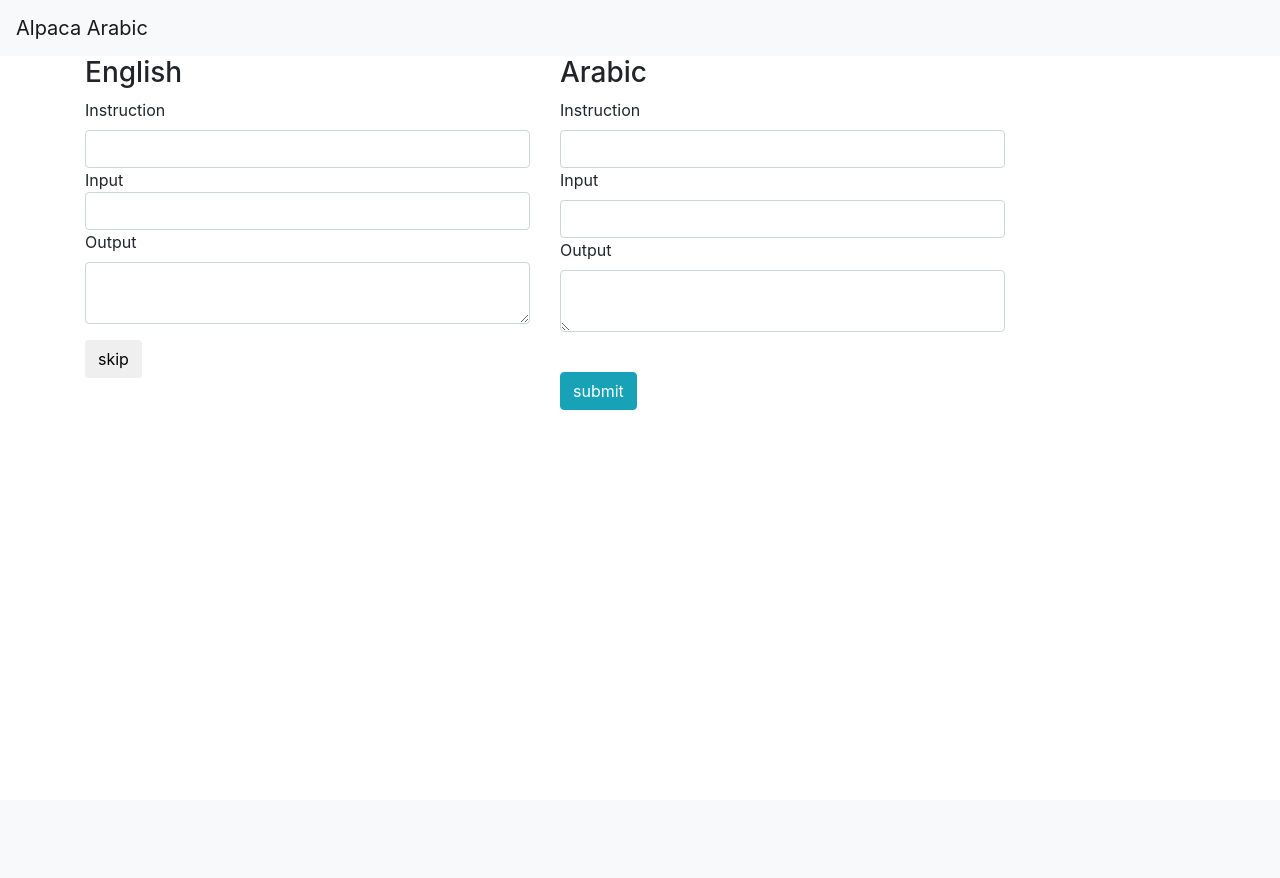
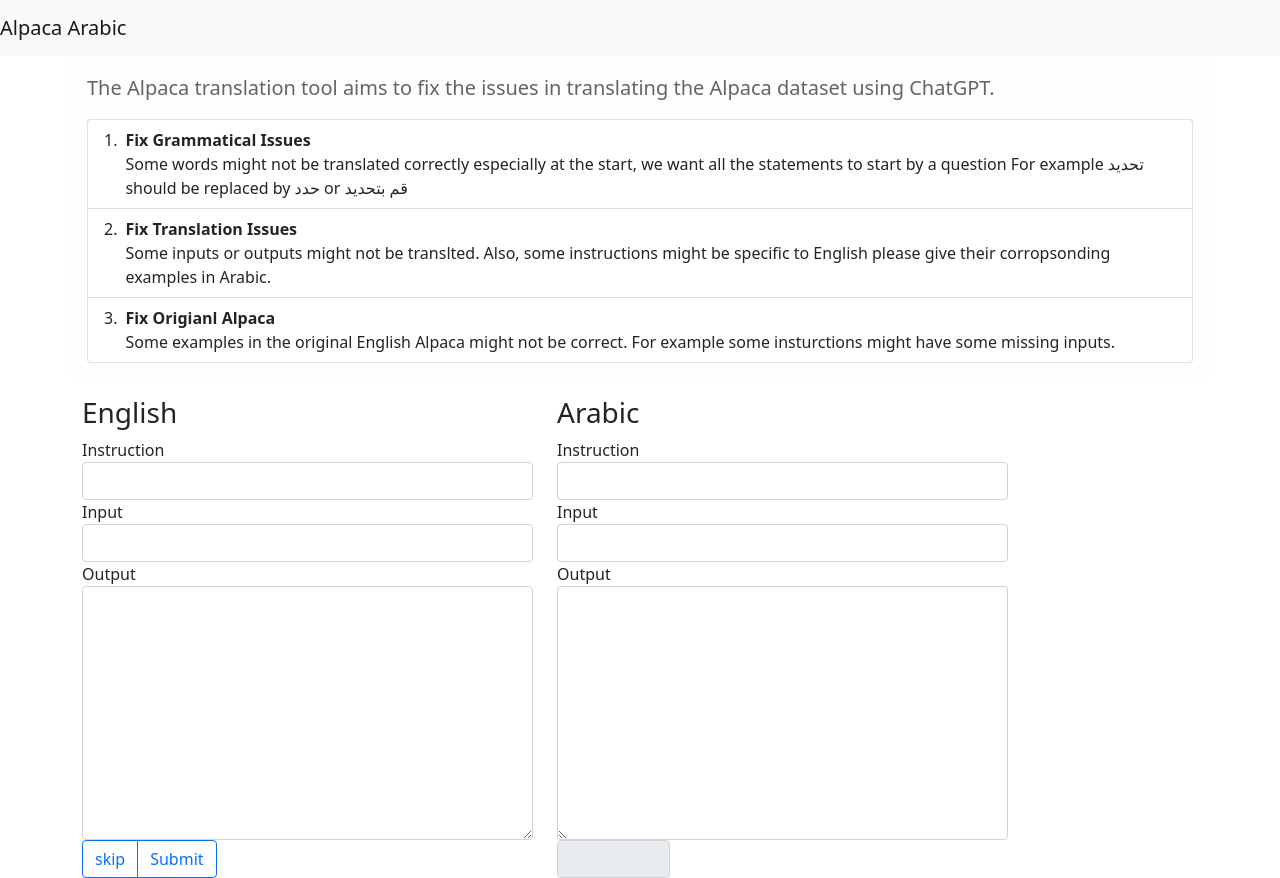
Before and after one commit to ARBML/CIDAR, a Flask app: page / in a window 1280 px wide. Before the commit the page ends 410 px from the top, so only its background shows below. Run offline with Flask 2, Linux system fonts and the light colour scheme; data that the repository does not hold is empty; parts of the project's set-up code (start-up, migrations or seed data) failed here and were passed over.

Commit message:
add descriptions and save in json stead of text

```diff
--- a/app.py
+++ b/app.py
@@ -1,48 +1,63 @@
-from flask import Flask, render_template
+from flask import Flask, render_template, redirect, url_for
 from flask import request, jsonify
 from datasets import load_dataset
 import random
+import json
+import os
 
 app = Flask(__name__)
 
-alpaca_arabic = load_dataset('arbml/alpaca_arabic')
-new_column = list(range(len(alpaca_arabic['train'])))
-alpaca_arabic['train'] = alpaca_arabic['train'].add_column("index", new_column)
+def load_data():
+    alpaca_arabic = load_dataset('arbml/alpaca_arabic')
+    new_column = list(range(len(alpaca_arabic['train'])))
+    alpaca_arabic['train'] = alpaca_arabic['train'].add_column("index", new_column)
 
-def filter_english(example):
-    alphabets = 'abcdefghijklmnopqrstuvwxyz'
-    for alph in alphabets:
-        if alph in example['instruction']+example['input']+example['output']:
-            return True
-    return False
+    def filter_english(example):
+        alphabets = 'abcdefghijklmnopqrstuvwxyz'
+        for alph in alphabets:
+            if alph in example['instruction']+example['input']+example['output']:
+                return True
+        return False
 
-def filter_arabic(example):
-    alphabets = 'abcdefghijklmnopqrstuvwxyz'
-    for alph in alphabets:
-        if alph in example['instruction']+example['input']+example['output']:
-            return False
-    return True
+    english_data = alpaca_arabic.filter(filter_english)
+    all_indices = set([sample['index'] for sample in english_data['train']])
 
-english_data = alpaca_arabic.filter(filter_english)
-arabic_data = alpaca_arabic.filter(filter_arabic)
-english_data['train'] = english_data['train'].select(range(100))
-all_indices = set([sample['index'] for sample in english_data['train']])
-print(all_indices)
+    return all_indices, alpaca_arabic
+
+def save_json(entry):
+    data = {}
+    if os.path.exists('static/data/dataset.json'):
+        with open('static/data/dataset.json') as f:
+            data = json.load(f)
+
+        data.update(entry)
+    else:
+        data = entry
+
+    with open('static/data/dataset.json', 'w') as f:
+        json.dump(data, f, ensure_ascii = False, indent=2)
+
+all_indices, alpaca_arabic = load_data()
+
+
 @app.route('/api/submit',methods = ['POST', 'GET'])
 def submit():
     if request.method == 'POST':
-        inst = request.form['inst']
-        inp = request.form['inp']
-        out = request.form['out']
-        idx = request.form['idx']
-        open('dataset.csv', 'a').write('\n'+ ','.join([inst, inp, out]))
-        open('finished_indices.txt', 'a').write(' '+str(idx))
-    return render_template('index.html')
+        element = {k:request.form[k] for k in request.form}
+        idx = element['idx']
+        print(element)
+        save_json({idx: element})
+        open('static/data/finished_indices.txt', 'a').write(' '+str(idx))
+    return redirect(url_for('index'))
 
 @app.route('/api/data')
 def send_data():
-    finished_indices = open('finished_indices.txt', 'r').read().strip()
-    finished_indices = set([int(ind) for ind in finished_indices.split(' ') if len(ind) > 0])
+    if os.path.exists('static/data/finished_indices.txt'):
+        finished_indices = open('static/data/finished_indices.txt', 'r').read().strip()
+        finished_indices = set([int(ind) for ind in finished_indices.split(' ') if len(ind) > 0])
+    else:
+        finished_indices = set()
+
     rem_indices = all_indices - finished_indices
     idx = random.choice(list(rem_indices))
     return jsonify(alpaca_arabic['train'][idx])
--- a/templates/index.html
+++ b/templates/index.html
@@ -7,9 +7,9 @@
     <meta name="viewport" content="width=device-width, initial-scale=1, shrink-to-fit=no">
 
     <!-- Bootstrap CSS -->
-    <link rel="stylesheet" href="https://cdn.jsdelivr.net/npm/bootstrap@4.0.0/dist/css/bootstrap.min.css"
-        integrity="sha384-Gn5384xqQ1aoWXA+058RXPxPg6fy4IWvTNh0E263XmFcJlSAwiGgFAW/dAiS6JXm" crossorigin="anonymous">
-    <title>Hello, world!</title>
+    <link href="https://cdn.jsdelivr.net/npm/bootstrap@5.0.2/dist/css/bootstrap.min.css" rel="stylesheet"
+        integrity="sha384-EVSTQN3/azprG1Anm3QDgpJLIm9Nao0Yz1ztcQTwFspd3yD65VohhpuuCOmLASjC" crossorigin="anonymous">
+    <title>Alpaca Arabic</title>
 </head>
 
 <body>
@@ -20,40 +20,71 @@
     </nav>
     <div class="container">
         <div class="row">
+            <div class="alert alert-light" role="alert">
+                <p class="lead">
+                    The Alpaca translation tool aims to fix the issues in translating the Alpaca dataset using ChatGPT.
+                </p>
+
+                <ol class="list-group list-group-numbered">
+                    <li class="list-group-item d-flex justify-content-between align-items-start">
+                        <div class="ms-2 me-auto">
+                            <div class="fw-bold">Fix Grammatical Issues</div>
+                            Some words might not be translated correctly especially at the start, we want all the
+                            statements to start by a question
+                            For example تحديد should be replaced by حدد or قم بتحديد
+                        </div>
+                    </li>
+                    <li class="list-group-item d-flex justify-content-between align-items-start">
+                        <div class="ms-2 me-auto">
+                            <div class="fw-bold">Fix Translation Issues</div>
+                            Some inputs or outputs might not be translted. Also, some instructions might be specific to
+                            English please give their corropsonding
+                            examples in Arabic.
+                        </div>
+                    </li>
+                    <li class="list-group-item d-flex justify-content-between align-items-start">
+                        <div class="ms-2 me-auto">
+                            <div class="fw-bold">Fix Origianl Alpaca</div>
+                            Some examples in the original English Alpaca might not be correct. For example some
+                            insturctions might have some missing inputs.
+                        </div>
+                    </li>
+            </div>
+
+            <form action="/api/submit" method="post">
+                <div class="row">
                     <div class="col-sm-5">
                         <h3>English</h3>
-                <form>
-                    <div class="form-group">
                         <label for="inst_en">Instruction</label>
-                        <input type="text" class="form-control" id="inst_en" />
-                        <span class="label label-default">Input</span>
-                        <input type="text" class="form-control" id="inp_en" />
+                        <input type="text" class="form-control" id="inst_en" name="inst_en" />
+                        <label for="inp_en">Input</label>
+                        <input type="text" class="form-control" id="inp_en" name="inp_en" />
                         <label>Output</label>
-                        <textarea type="text" class="form-control" id="out_en"></textarea>
+                        <textarea type="text" class="form-control" id="out_en" name="out_en" rows="10"></textarea>
                     </div>
-                    <button type="button" class="btn btn-default" onclick="getNext()">skip</button>
-                </form>
+                    <div class="col-sm-5">
+                        <h3>Arabic</h3>
+                        <label for="inst">Instruction</label>
+                        <input type="text" dir="rtl" class="form-control" id="inst" name="inst">
+                        <label for="inp">Input</label>
+                        <input type="text" dir="rtl" class="form-control" id="inp" name="inp">
+                        <label for="out">Output</label>
+                        <textarea type="text" dir="rtl" class="form-control" id="out" name="out" rows="10"> </textarea>
+                    </div>
 
+                </div>
+                <div class="row">
+                    <div class="col-sm-5">
+                        <div class="btn-group" role="group">
+                            <button type="button" class="btn btn-outline-primary" onclick="getNext()">skip</button>
+                            <button type="submit" class="btn btn-outline-primary"> Submit</button>
+                        </div>
                     </div>
 
                     <div class="col-sm-5">
-                <h3>Arabic</h3>
-                <form action="/api/submit" method="post">
-                    <div class="form-group">
-                        <label for="inst">Instruction</label>
-                        <input type="text" dir="rtl" class="form-control" id="inst">
-                        <label for="inp">Input</label>
-                        <input type="text" dir="rtl" class="form-control" id="inp">
-                        <label for="out">Output</label>
-                        <textarea type="text" dir="rtl" class="form-control" id="out"> </textarea>
-                        <label id="idx" name="idx"></label>
+                        <input type="text" class="form-control w-25" id="idx" name="idx" readonly>
                     </div>
-                    <input type="submit" class="btn btn-info" value="submit" />
             </form>
-
-            </div>
-
-        </div>
         </div>
 
         <!-- Optional JavaScript -->
@@ -64,9 +95,10 @@
         <script src="https://cdn.jsdelivr.net/npm/popper.js@1.14.7/dist/umd/popper.min.js"
             integrity="sha384-UO2eT0CpHqdSJQ6hJty5KVphtPhzWj9WO1clHTMGa3JDZwrnQq4sF86dIHNDz0W1"
             crossorigin="anonymous"></script>
-    <script src="https://cdn.jsdelivr.net/npm/bootstrap@4.3.1/dist/js/bootstrap.min.js"
-        integrity="sha384-JjSmVgyd0p3pXB1rRibZUAYoIIy6OrQ6VrjIEaFf/nJGzIxFDsf4x0xIM+B07jRM"
+        <script src="https://cdn.jsdelivr.net/npm/bootstrap@5.0.2/dist/js/bootstrap.bundle.min.js"
+            integrity="sha384-MrcW6ZMFYlzcLA8Nl+NtUVF0sA7MsXsP1UyJoMp4YLEuNSfAP+JcXn/tWtIaxVXM"
             crossorigin="anonymous"></script>
+
         <script src="{{url_for('static', filename='javascript/main.js')}}"></script>
 
 </body>
```
Also changed, not shown: README.md, 1 other file. Lines whose indentation alone changed are shown as unchanged.
